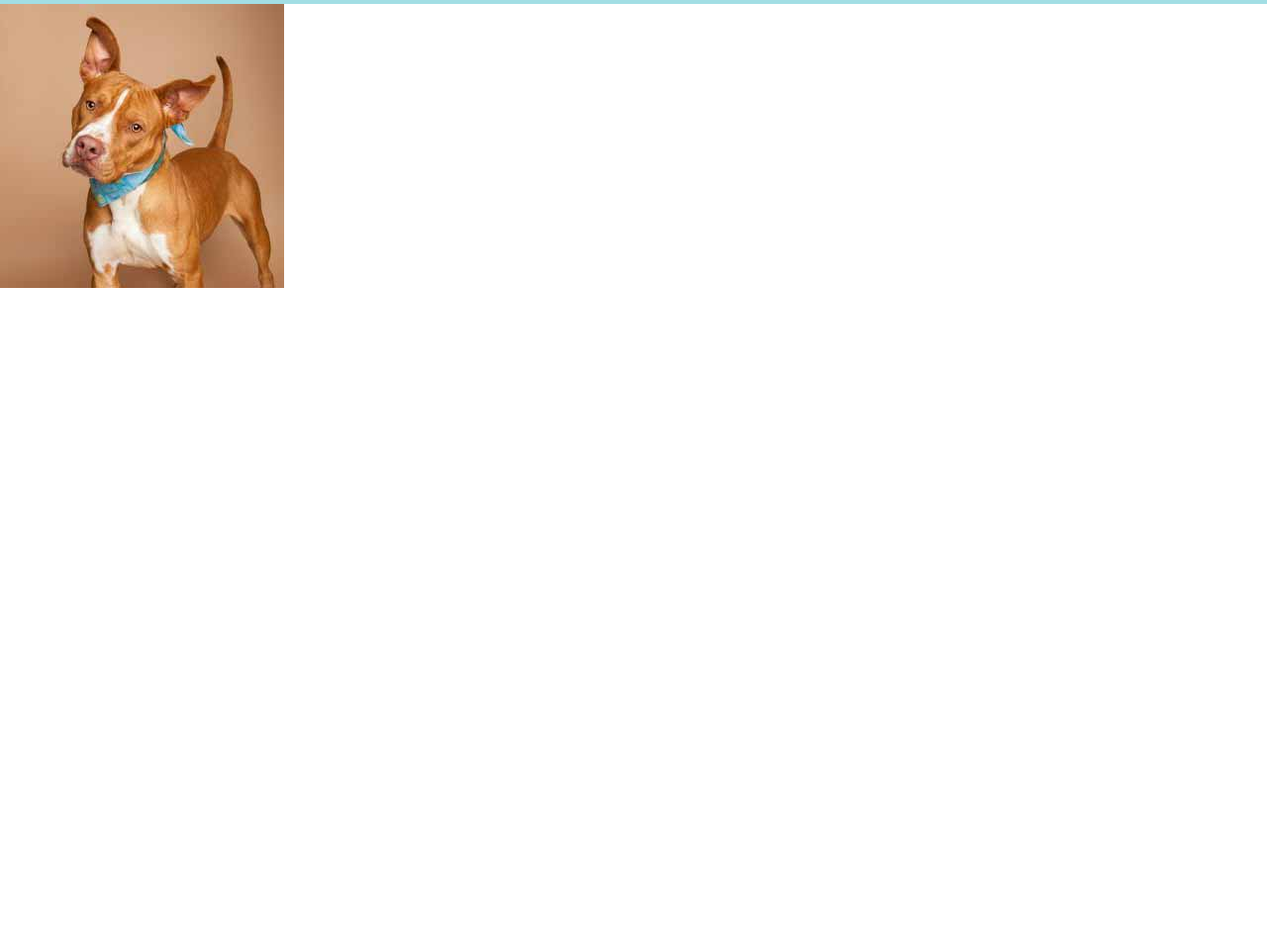
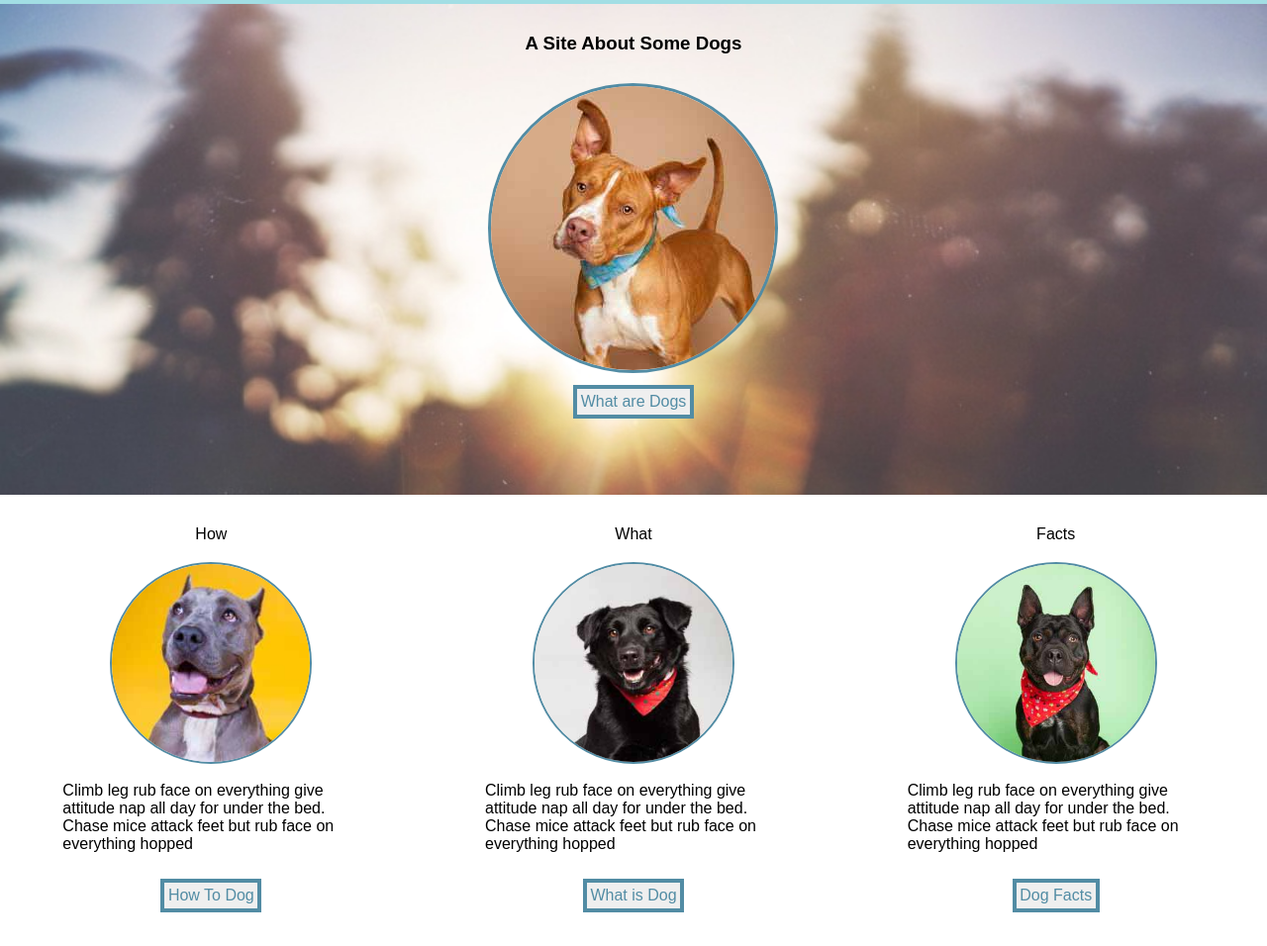
Before and after one commit to RyanH5/dog-party, a plain HTML site: page index.html in a window 1280 px wide. Shown: the part 50-1006 px from the top of the page at 99% size. Before the commit the page ends 800 px from the top, so only its background shows below. Drawn offline with Linux system fonts and the light colour scheme.

Commit message:
Build three dog section

```diff
--- a/css/topSection.css
+++ b/css/topSection.css
@@ -0,0 +1,59 @@
+#section_single_dog {
+    height: 500px;
+    background-image: url(../images/park2.jpg);
+    background-repeat: no-repeat;
+    background-size: 100vw 62vh;
+    display: flex;
+    flex-direction: column;
+    align-items: center;
+}
+
+#article_single_dog {
+  text-align: center;
+}
+
+h1 {
+  margin: 7%;
+}
+
+#dog_top_blue {
+  border-radius: 50%;
+  border: 3px solid #528ca4;
+}
+
+button {
+  border: 4px solid #528ca4;
+  padding: 1%;
+  color: #528ca4;
+  font-size: 1rem;
+  margin: 2%;
+}
+
+#section_three_dogs {
+  display: flex;
+}
+
+.article_dogs {
+  display: flex;
+  flex-direction: column;
+  align-items: center;
+  width: 30%;
+  justify-content: space-around;
+  padding: 27px;
+}
+
+.three_dogs {
+  border-radius: 50%;
+  border: 2px solid #528ca4;
+  height: 200px;
+  margin: 5%;
+}
+
+p {
+  max-width: 300px;
+  margin-bottom: 5%;
+}
+
+h4 {
+  font-weight: lighter;
+}
--- a/index.html
+++ b/index.html
@@ -16,11 +16,37 @@
       <li class="nav">Facts</li>
     </ul>
   </header>
-  <section>
-    <article>
-      <h1></h1>
-      <div><img src="images/dog1-sq.jpg" id="dog_top_blue"></div>
-
+  <section id="section_single_dog">
+    <article id="article_single_dog">
+      <h1>A Site About Some Dogs</h1>
+      <img src="images/dog1-sq.jpg" id="dog_top_blue">
+      <button id="what_dogs_btn">What are Dogs</button>
+    </article>
+  </section>
+  <section id="section_three_dogs">
+    <article class="article_dogs">
+      <h4>How</h4>
+      <img src="images/dog2-sq.jpg" class="three_dogs">
+      <p>
+        Climb leg rub face on everything give attitude nap all day for under the bed. Chase mice attack feet but rub face on everything hopped
+      </p>
+      <button>How To Dog</button>
+    </article>
+    <article class="article_dogs">
+      <h4>What</h4>
+      <img src="images/dog3-sq.jpg" class="three_dogs">
+      <p>
+        Climb leg rub face on everything give attitude nap all day for under the bed. Chase mice attack feet but rub face on everything hopped
+      </p>
+      <button>What is Dog</button>
+    </article>
+    <article class="article_dogs">
+      <h4>Facts</h4>
+      <img src="images/dog4-sq.jpg" class="three_dogs">
+      <p>
+        Climb leg rub face on everything give attitude nap all day for under the bed. Chase mice attack feet but rub face on everything hopped
+      </p>
+      <button>Dog Facts</button>
     </article>
   </section>
 
```
Also changed, not shown: images/park2.jpg (added), 1 other file.
